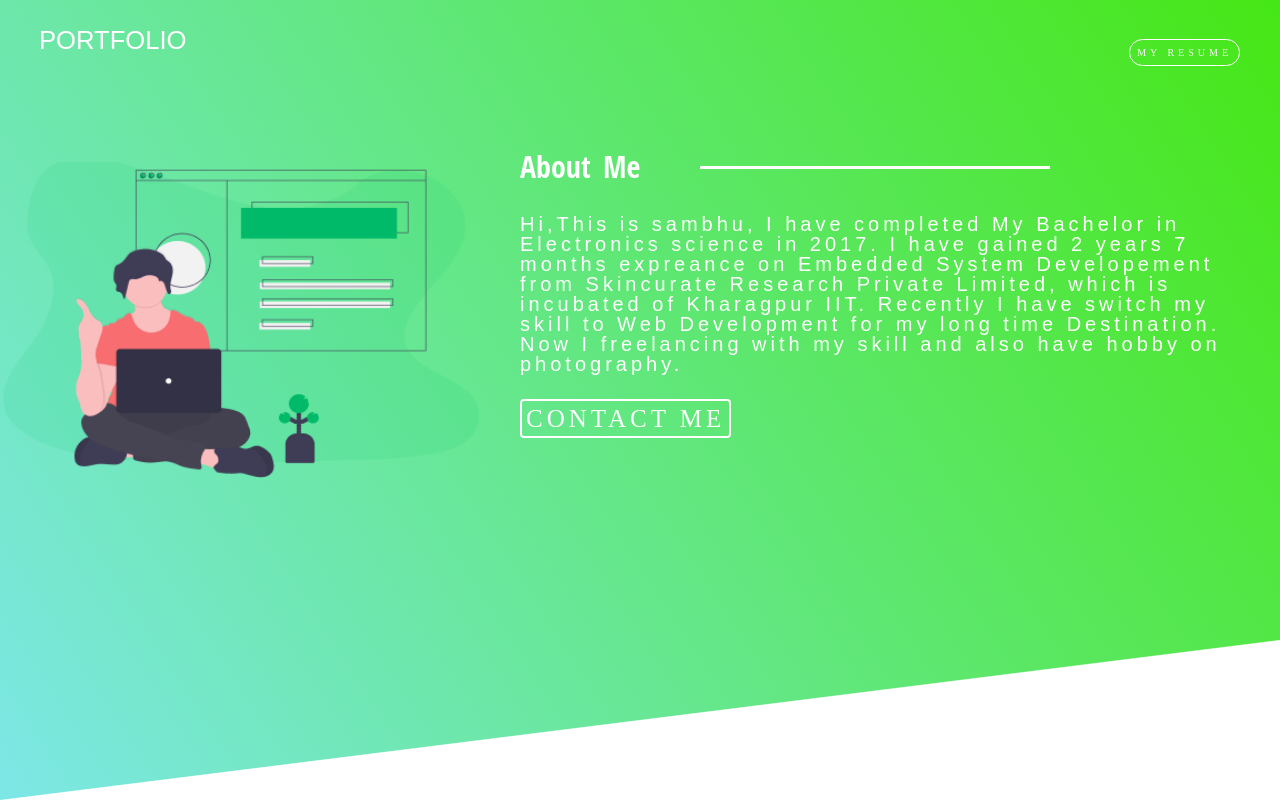
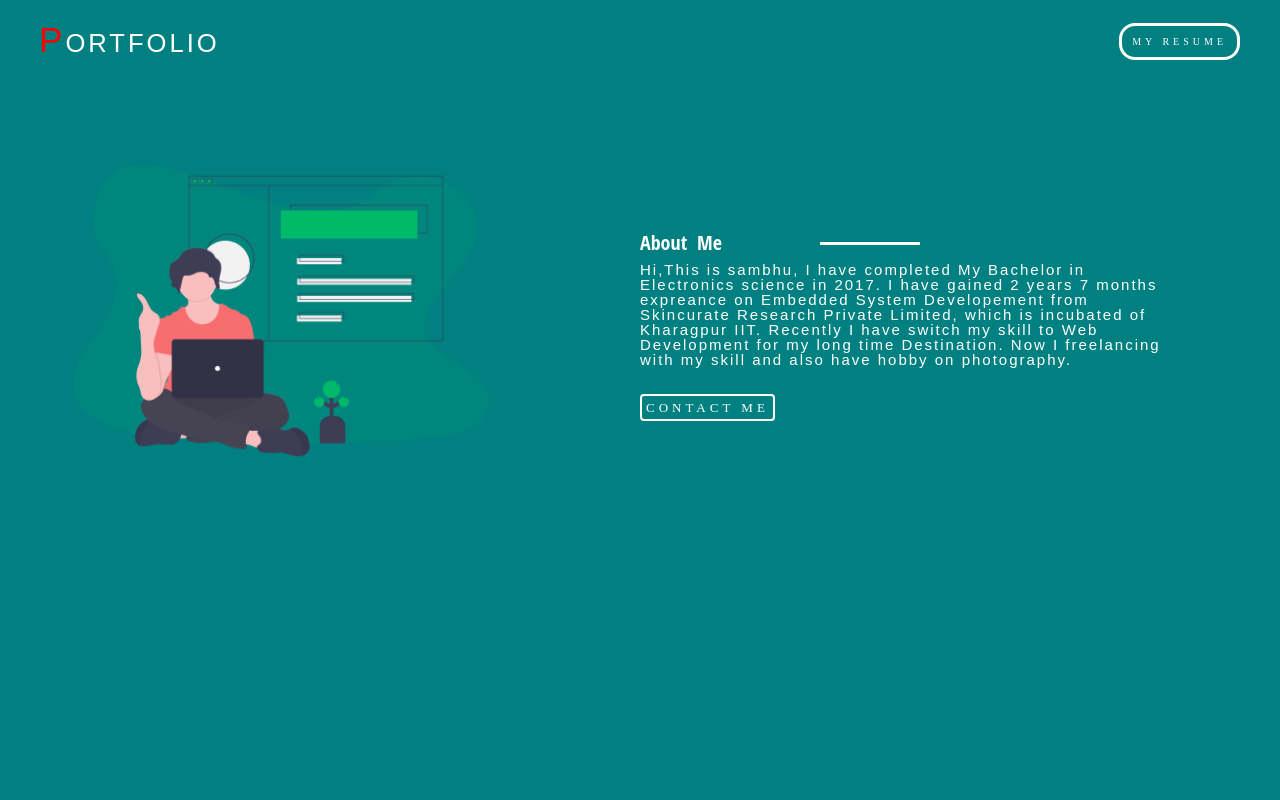
Before and after one commit to sambhu-patra/portfolio, a PHP site: page / in a window 1280 px wide. Run offline with PHP 8.4, Linux system fonts and the light colour scheme; some web fonts are replaced.

Commit message:
Add media query for all

```diff
--- a/assets/css/style.css
+++ b/assets/css/style.css
@@ -64,9 +64,10 @@ table {
 .main {
   width: 100%;
   height: 100vh;
-  background: linear-gradient(57deg,#7de7e7,#46e715);
-  clip-path: polygon(0% 0%,100% 0%,100% 80%,0% 100%);
+  background: teal;
+
 }
+
 /* ===========================
      header section
 =========================== */
@@ -103,18 +104,24 @@ nav {
 }
 
 .logo h2 {
-  line-height: 5rem;
+  line-height: 5.0rem;
   padding-left: 2.4rem;
   font-size: 1.6rem;
   text-transform: uppercase;
+  letter-spacing: 3px;
   font-family: Arial, Helvetica, sans-serif;
   color:#fff;
+}
+
+.logo h2::first-letter {
+  color: #ff0000;
+  font-size: 35px;
 }
 
 .resume {
   position: absolute;
   right: 2.5rem;
-  top: 2.7rem;
+  top: 2.0rem;
 }
 
 .resume a {
@@ -124,9 +131,13 @@ nav {
   letter-spacing: 4px;
   text-transform: uppercase;
   background: transparent;
-  border: 1px solid #fff;
+  border: 3px solid #fff;
   border-radius: 1rem;
-  padding: 7px;
+  padding: 10px;
+}
+
+.resume a:hover{
+  background-color: #f0e68c;
 }
 
 /* ===========================
@@ -138,17 +149,18 @@ section {
 }
 
 .left {
-  width: 40%;
+  width: 30%;
   height: auto;
   overflow: hidden;
   margin-top: 1.5rem;
 }
 
 .left img {
-  width: 30rem;
-  height: 20rem;
+  width: 100%;
+  height: auto;
   position: relative;
-  bottom: 0.2rem;
+  top: 0.2rem;
+
 }
 
 .right {
@@ -180,8 +192,8 @@ section {
 
 .right p {
   font-size: 1.6rem;
-  letter-spacing: 4px;
-  font-size: 20px;
+  letter-spacing: 2px;
+  font-size: 25px;
   position: relative;
   bottom: 4.6rem;
   font-family: Arial, Helvetica, sans-serif;
@@ -205,25 +217,17 @@ section {
      media query
 =========================== */
 
-@media (max-width: 480px) {
+/* media query for Mobile Phone */
+
+@media (max-width: 600px) {
   .main {
     width: 100%;
     height: auto;
-    background: #770cce70;
-    clip-path: polygon(0% 0%,100% 0%,100% 100%,0% 100%);
-    position: relative;
   }
 
   nav {
     width: 100%;
-    height: 5.6rem;
-  }
-
-  .resume {
-    width: 40%;
-    position: absolute;
-    right: -0.5rem;
-    top: 1.7rem;
+    height: auto;
   }
 
   section {
@@ -236,11 +240,15 @@ section {
   .left {
     width: 100%;
     height: auto;
+    position: relative;
+    top: 1.8rem;
   }
 
   .left img {
     width: 100%;
     height: auto;
+    position: relative;
+    top: 0.2rem;
   }
 
   .right {
@@ -277,20 +285,120 @@ section {
   }
 }
 
-@media (min-width: 481px)and(max-width:1023px){
+/* media quer for Tablet and ipad */
+
+@media (min-width: 601px) and (max-width:900px) {
   .main {
     width: 100%;
-    height: auto;
-    background: red;
   }
 
+  nav {
+    width: 100%;
+    height: auto;
+  }
+
+  .left {
+    width: 100%;
+    height: 40vh;
+    position: relative;
+    top: 10.0rem;
+  }
+
+  .left img {
+    width: 80%;
+    height: auto;
+    position: relative;
+    left: 50px;
+    bottom: -40px;
+  }
+
+  .right {
+    width: 100%;
+    height:auto;
+    position: relative;
+    top: 100px;
+  }
+
+  .right h1 {
+    font-size: 20px;
+    position: relative;
+    top: -25px;
+  }
+
+  .right h1:after {
+    content: "";
+    width: 100px;
+    height: 3px;
+    position: absolute;
+    top:48% ;
+    left: 48%;
+  }
+
+  .right a {
+    position: relative;
+    bottom: -1.0rem;
+    font-size: small;
+  }
+
+  .right p {
+    width: 90%;
+    position: relative;
+    bottom: 1.0rem;
+    font-size: small;
+  }
 }
-@media (min-width: 1024px){
+
+/* media query for Desktop and Laptop */
+
+@media (min-width: 900px) {
   .main {
     width: 100%;
     height: 100vh;
-    background: linear-gradient(57deg,#7de7e7,#46e715);
-    clip-path: polygon(0% 0%,100% 0%,100% 80%,0% 100%);
   }
 
+  .left {
+    width: 100%;
+    height: auto;
+  }
+
+  .left img {
+    width: 70%;
+    height: auto;
+    position: relative;
+    left: 70px;
+    bottom: -60px;
+  }
+
+  .right {
+    width: 100%;
+    height:auto;
+  }
+
+  .right h1 {
+    font-size: 20px;
+    position: relative;
+    top: -25px;
+  }
+
+  .right h1:after {
+    content: "";
+    width: 100px;
+    height: 3px;
+    position: absolute;
+    top:48% ;
+    left: 30%;
+  }
+
+  .right a {
+    position: relative;
+    bottom: -1.0rem;
+    font-size: small;
+  }
+
+  .right p {
+    width: 90%;
+    position: relative;
+    bottom: 1.0rem;
+    font-size: 15px;
+  }
 }
```
